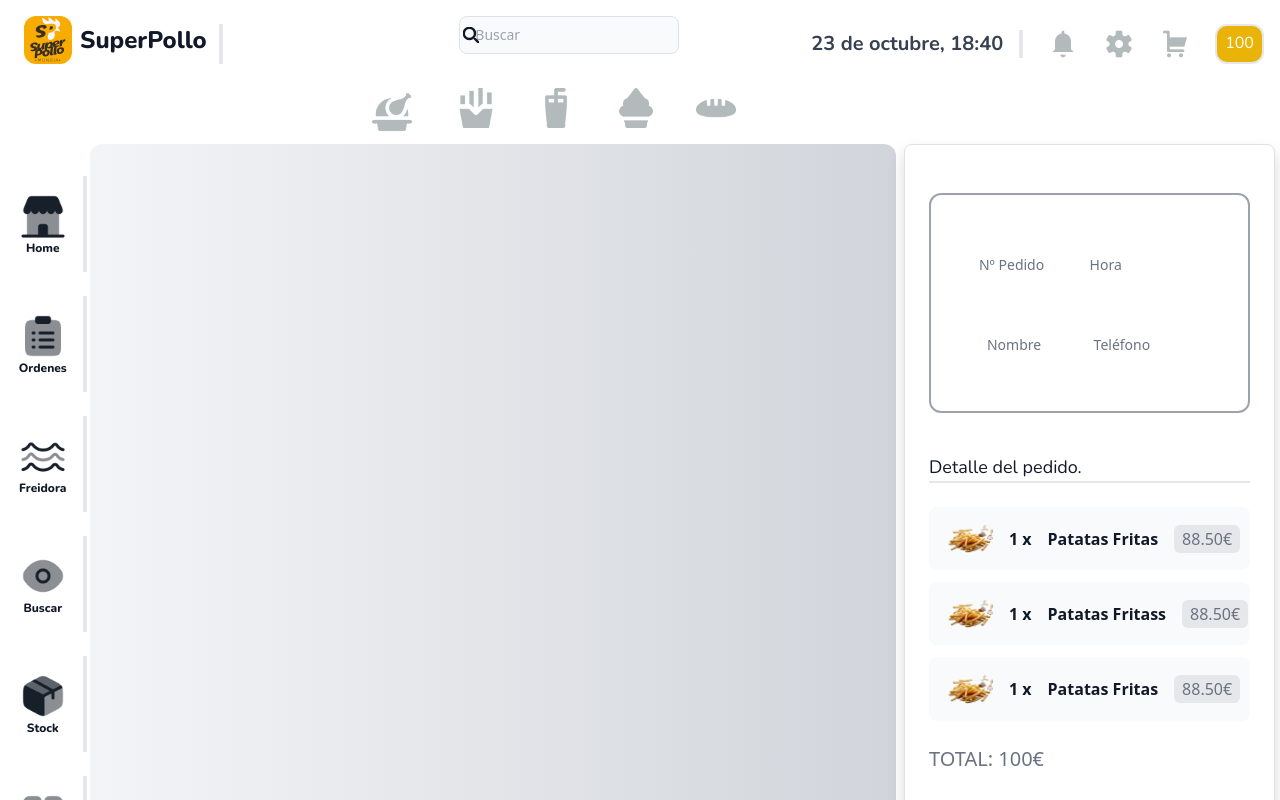
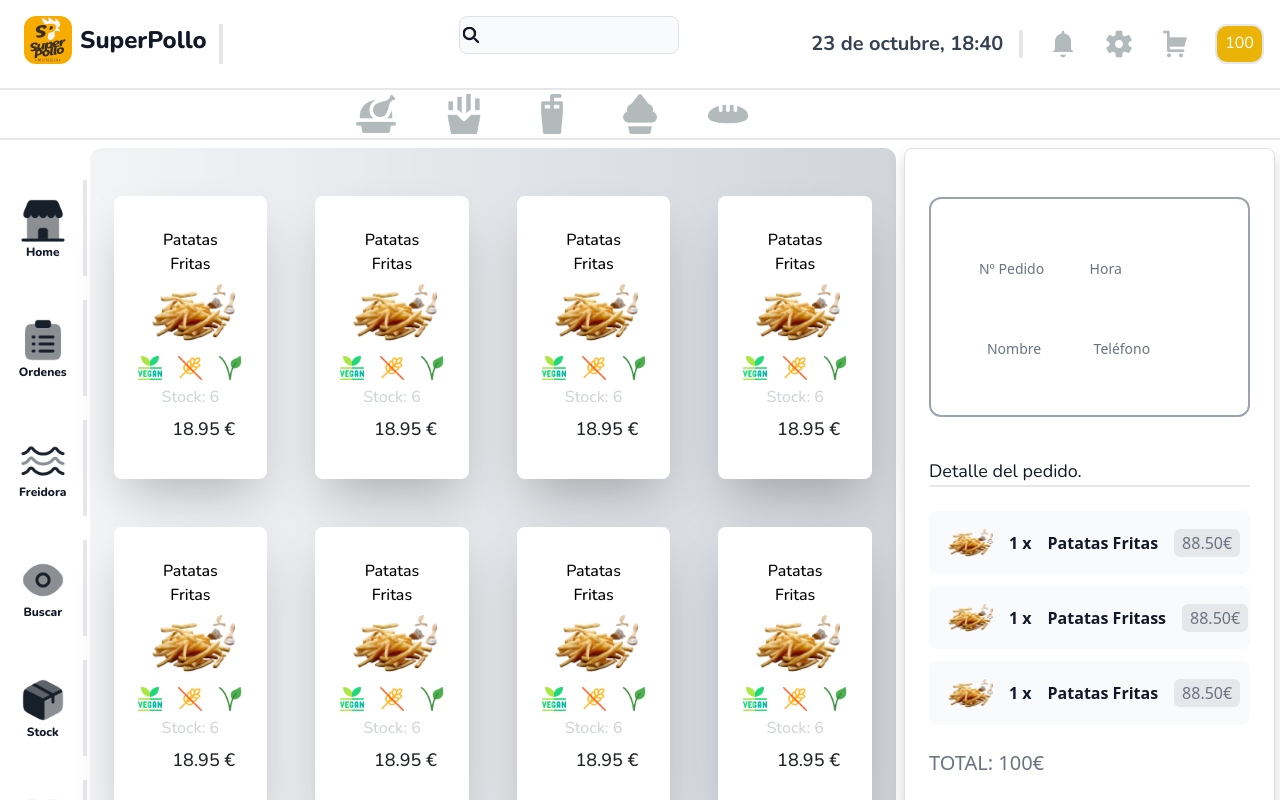
Before and after one commit to karlosJusto/Rpos, a React (Vite) app: page /layout in a window 1280 px wide. Shown: the top 800 px of the page. Built offline with nearby package versions, Linux system fonts and the light colour scheme.

Commit message:
cambio tres

```diff
--- a/src/components/pedidos/Headear.jsx
+++ b/src/components/pedidos/Headear.jsx
@@ -28,7 +28,7 @@ const Headear = () => {
                           <path stroke="currentColor" strokeLinecap="round" strokeLinejoin="round" strokeWidth="3" d="m19 19-4-4m0-7A7 7 0 1 1 1 8a7 7 0 0 1 14 0Z"/>
                       </svg>
                   </div>
-                  <input type="search" id="default-search" className="block w-full p-2 ps-12 text-sm text-gray-900 border border-gray-300 rounded-lg bg-gray-50 focus:ring-yellow-500 focus:border-yellow-500 dark:bg-gray-100 dark:border-gray-300 dark:placeholder-gray-400 dark:text-grey-500 dark:focus:ring-yellow-500 dark:focus:border-yellow-500" placeholder="  Buscar"  />
+                  <input type="search" id="default-search" className="block w-full p-2 ps-12 text-sm text-gray-900 border border-gray-300 rounded-lg bg-gray-50 focus:ring-yellow-500"  />
 
               </div>
            </form>
--- a/src/components/pedidos/Layout.jsx
+++ b/src/components/pedidos/Layout.jsx
@@ -11,7 +11,7 @@ import Ticket from "./Ticket"
 const Layout = () => {
     return (
 
-      <div className="3xl:container 2xl:mx-auto max-w-[1600px]">
+      <div className="3xl:container 2xl:mx-auto max-w-[1600px] ">
 
           <header>
 
@@ -19,7 +19,7 @@ const Layout = () => {
 
           </header>
 
-          <nav className="mt-0">
+          <nav className="mt-0 border-t-2 border-b-2">
 
             <Tabs/>
 
@@ -35,7 +35,19 @@ const Layout = () => {
 
               <div className=" bg-gradient-to-r from-gray-100 to-gray-300 text-center  w-[63%] rounded-xl mt-2">
 
-            <div className="flex flex-wrap  mt-8">
+                      <div className="grid grid-cols-4  mt-4">
+
+                        <Card/>
+                        <Card/>
+                        <Card/>
+                        <Card/>
+                        <Card/>
+                        <Card/>
+                        <Card/>
+                        <Card/>
+                        <Card/>
+                        <Card/>
+                        <Card/>
 
                       </div>
               </div>
--- a/src/components/pedidos/Tabs.jsx
+++ b/src/components/pedidos/Tabs.jsx
@@ -15,19 +15,19 @@ const Tabs = () => {
         <img src={pollo} alt="pollo" className='h-[40px] w-40px] ' />
         </Link>
 
-        <Link className=' hover:bg-gray-900'>
+        <Link className=' hover:bg-gray-900 p-1'>
         <img src={complementos} alt="complementos" className='h-[40px] w-40px]' />
         </Link>
 
-        <Link >
+        <Link className='p-1' >
         <img src={bebidas} alt="bebidas" className='h-[40px] w-40px]' />
         </Link>
 
-        <Link >
+        <Link className='p-1' >
         <img src={postre} alt="postres" className='h-[40px] w-40px]  ' />
         </Link>
 
-        <Link >
+        <Link  className='p-1'>
         <img src={bread2} alt="extras"  className='h-[40px] w-40px]' />
         </Link>
 
```
Lines whose indentation alone changed are shown as unchanged.
